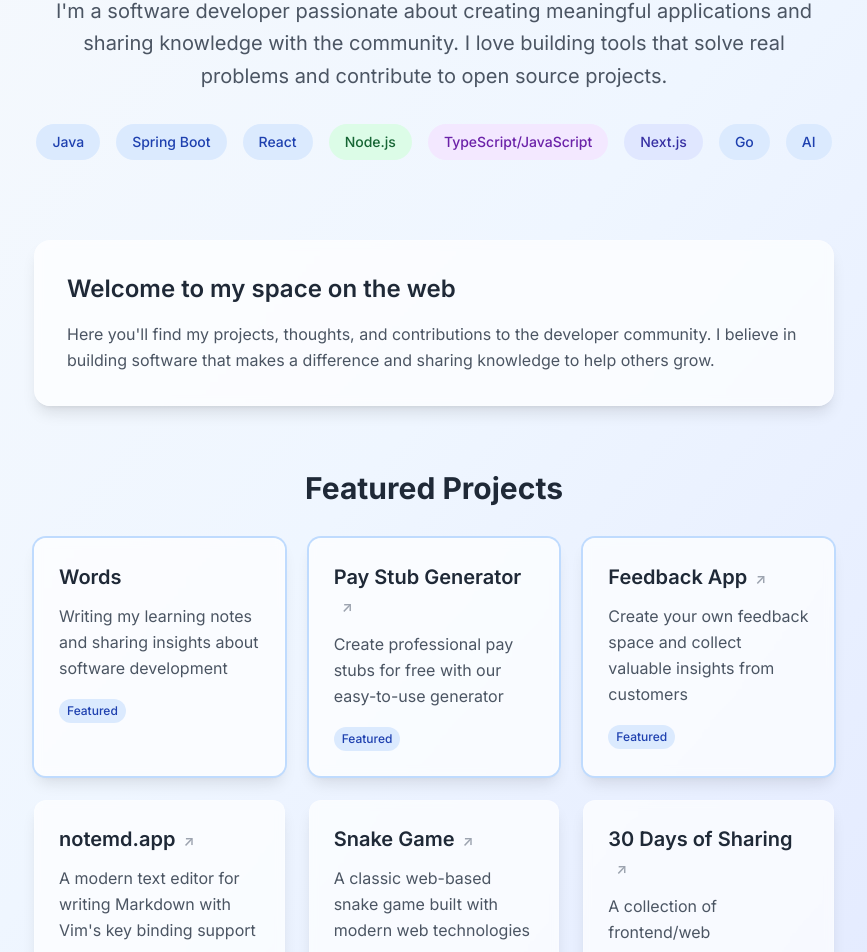
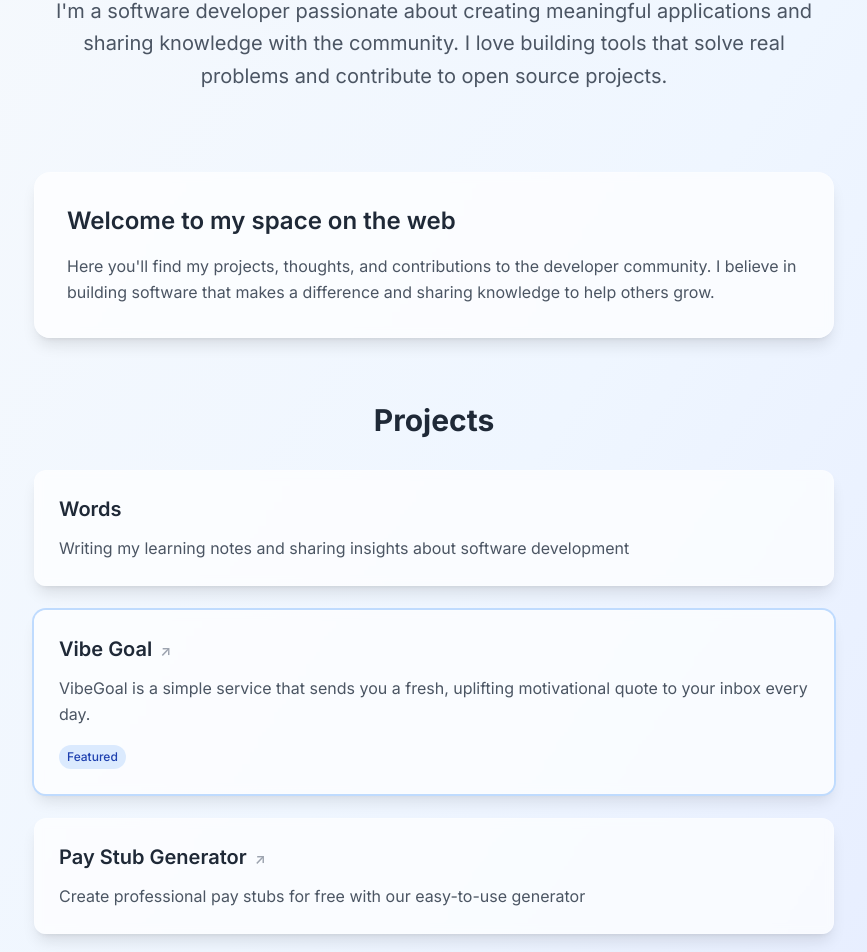
Before and after one commit to congdv/congdv.com, a Next.js app: page / in a window 1280 px wide. Shown: the part 456-1408 px from the top of the page, without its empty margins (206-1073 px from the left). Built offline with nearby package versions, Linux system fonts and the light colour scheme.

Commit message:
Improve the UI

```diff
--- a/package.json
+++ b/package.json
@@ -7,7 +7,8 @@
     "build": "next build",
     "start": "next start",
     "lint": "next lint",
-    "pre-commit": "lint-staged"
+    "pre-commit": "lint-staged",
+    "format": "prettier --write ."
   },
   "dependencies": {
     "@mdx-js/loader": "^2.3.0",
--- a/src/components/BlogPost.tsx
+++ b/src/components/BlogPost.tsx
@@ -28,9 +28,7 @@ export default function BlogPost({
             <h1 className="text-3xl md:text-4xl font-bold text-gray-900 mb-4">
               {meta.title}
             </h1>
-            <time className="text-gray-500 font-mono text-sm">
-              {meta.date}
-            </time>
+            <time className="text-gray-500 font-mono text-sm">{meta.date}</time>
           </header>
 
           <article className="prose prose-lg max-w-none prose-headings:text-gray-900 prose-p:text-gray-700 prose-a:text-blue-600 prose-a:no-underline hover:prose-a:underline prose-strong:text-gray-900 prose-code:text-blue-600 prose-code:bg-blue-50 prose-code:px-1 prose-code:py-0.5 prose-code:rounded">
--- a/src/pages/_app.tsx
+++ b/src/pages/_app.tsx
@@ -11,7 +11,10 @@ export default function App({ Component, pageProps }: AppProps) {
     <>
       <Head>
         <title>Cong Dao - Software Developer</title>
-        <meta name="description" content="Personal website of Cong Dao, a software developer passionate about creating meaningful applications and sharing knowledge." />
+        <meta
+          name="description"
+          content="Personal website of Cong Dao, a software developer passionate about creating meaningful applications and sharing knowledge."
+        />
         <meta name="viewport" content="width=device-width, initial-scale=1" />
         <link rel="icon" href="/favicon.ico" />
       </Head>
@@ -61,7 +64,7 @@ export default function App({ Component, pageProps }: AppProps) {
               </Link>
             </div>
             <div className="text-gray-500 text-sm">
-              © {new Date().getFullYear()} Cong Dao. Built with AI.
+              © {new Date().getFullYear()} Cong Dao.
             </div>
           </div>
         </div>
--- a/src/pages/_document.tsx
+++ b/src/pages/_document.tsx
@@ -6,7 +6,11 @@ export default function Document() {
     <Html lang="en">
       <Head>
         <link rel="preconnect" href="https://fonts.googleapis.com" />
-        <link rel="preconnect" href="https://fonts.gstatic.com" crossOrigin="anonymous" />
+        <link
+          rel="preconnect"
+          href="https://fonts.gstatic.com"
+          crossOrigin="anonymous"
+        />
         <link
           href="https://fonts.googleapis.com/css2?family=Inter:wght@300;400;500;600;700&display=swap"
           rel="stylesheet"
--- a/src/pages/index.tsx
+++ b/src/pages/index.tsx
@@ -23,39 +23,42 @@ export default function Home() {
             Hi there, I&apos;m Cong!
           </h1>
           <p className="text-xl text-gray-600 max-w-3xl mx-auto leading-relaxed mb-8">
-            I&apos;m a software developer passionate about creating meaningful applications and sharing knowledge with the community.
-            I love building tools that solve real problems and contribute to open source projects.
+            I&apos;m a software developer passionate about creating meaningful
+            applications and sharing knowledge with the community. I love
+            building tools that solve real problems and contribute to open
+            source projects.
           </p>
-          <div className="flex flex-wrap justify-center gap-4">
-            <span className="px-4 py-2 bg-blue-100 text-blue-800 rounded-full text-sm font-medium">Java</span>
-            <span className="px-4 py-2 bg-blue-100 text-blue-800 rounded-full text-sm font-medium">Spring Boot</span>
-            <span className="px-4 py-2 bg-blue-100 text-blue-800 rounded-full text-sm font-medium">React</span>
-            <span className="px-4 py-2 bg-green-100 text-green-800 rounded-full text-sm font-medium">Node.js</span>
-            <span className="px-4 py-2 bg-purple-100 text-purple-800 rounded-full text-sm font-medium">TypeScript/JavaScript</span>
-            <span className="px-4 py-2 bg-indigo-100 text-indigo-800 rounded-full text-sm font-medium">Next.js</span>
-            <span className="px-4 py-2 bg-blue-100 text-blue-800 rounded-full text-sm font-medium">Go</span>
-            <span className="px-4 py-2 bg-blue-100 text-blue-800 rounded-full text-sm font-medium">AI</span>
-          </div>
         </div>
 
         {/* Welcome Section */}
         <div className="bg-white/70 backdrop-blur-sm rounded-2xl p-8 mb-16 shadow-lg border border-white/20">
-          <h2 className="text-2xl font-semibold text-gray-800 mb-4">Welcome to my space on the web</h2>
+          <h2 className="text-2xl font-semibold text-gray-800 mb-4">
+            Welcome to my space on the web
+          </h2>
           <p className="text-gray-600 leading-relaxed">
-            Here you&apos;ll find my projects, thoughts, and contributions to the developer community.
-            I believe in building software that makes a difference and sharing knowledge to help others grow.
+            Here you&apos;ll find my projects, thoughts, and contributions to
+            the developer community. I believe in building software that makes a
+            difference and sharing knowledge to help others grow.
           </p>
         </div>
 
-        {/* Projects Section */}
         <div className="mb-16">
-          <h2 className="text-3xl font-bold text-gray-800 mb-8 text-center">Featured Projects</h2>
-          <div className="grid gap-6 md:grid-cols-2 lg:grid-cols-3">
+          <h2 className="text-3xl font-bold text-gray-800 mb-8 text-center">
+            Projects
+          </h2>
+          <div className="flex flex-col gap-6">
             <ProjectCard
               title="Words"
               description="Writing my learning notes and sharing insights about software development"
               href="/words"
               isInternal={true}
+              featured={false}
+            />
+            <ProjectCard
+              title="Vibe Goal"
+              description="VibeGoal is a simple service that sends you a fresh, uplifting motivational quote to your inbox every day."
+              href="https://vibegoal.app"
+              isInternal={false}
               featured={true}
             />
             <ProjectCard
@@ -63,14 +66,14 @@ export default function Home() {
               description="Create professional pay stubs for free with our easy-to-use generator"
               href="https://stubify.congdv.com/"
               isInternal={false}
-              featured={true}
+              featured={false}
             />
             <ProjectCard
               title="Feedback App"
               description="Create your own feedback space and collect valuable insights from customers"
               href="https://feedback.congdv.com/"
               isInternal={false}
-              featured={true}
+              featured={false}
             />
             <ProjectCard
               title="notemd.app"
@@ -95,14 +98,19 @@ export default function Home() {
             />
           </div>
         </div>
-
       </main>
     </div>
   )
 }
 
 // Project Card Component
-function ProjectCard({ title, description, href, isInternal, featured }: {
+function ProjectCard({
+  title,
+  description,
+  href,
+  isInternal,
+  featured,
+}: {
   title: string
   description: string
   href: string
@@ -110,7 +118,11 @@ function ProjectCard({ title, description, href, isInternal, featured }: {
   featured?: boolean
 }) {
   return (
-    <div className={`group bg-white/70 backdrop-blur-sm rounded-xl p-6 shadow-lg border border-white/20 hover:shadow-xl transition-all duration-300 hover:-translate-y-1 ${featured ? 'ring-2 ring-blue-200' : ''}`}>
+    <div
+      className={`group bg-white/70 backdrop-blur-sm rounded-xl p-6 shadow-lg border border-white/20 hover:shadow-xl transition-all duration-300 hover:-translate-y-1 ${
+        featured ? 'ring-2 ring-blue-200' : ''
+      }`}
+    >
       <h3 className="text-xl font-semibold text-gray-800 mb-3 group-hover:text-blue-600 transition-colors">
         {isInternal ? (
           <Link href={href} className="hover:underline">
--- a/src/pages/words/index.tsx
+++ b/src/pages/words/index.tsx
@@ -19,7 +19,10 @@ export default function Words({ allPosts }: { allPosts: PostMetaData[] }) {
         <div className="bg-white/70 backdrop-blur-sm rounded-2xl p-8 shadow-lg border border-white/20">
           <div className="space-y-6">
             {allPosts.map((post) => (
-              <div key={post.key} className="flex items-center py-4 border-b border-gray-200 last:border-b-0">
+              <div
+                key={post.key}
+                className="flex items-center py-4 border-b border-gray-200 last:border-b-0"
+              >
                 <span className="text-sm text-gray-500 font-mono mr-6 min-w-[100px]">
                   {post.date}
                 </span>
--- a/src/posts/2025-01-02-2024-recap-family.mdx
+++ b/src/posts/2025-01-02-2024-recap-family.mdx
@@ -3,12 +3,10 @@ title: '2024 Recap: Family'
 date: '2025-01-02'
 ---
 
-
-
 This year has brought me a sense of stability in term of work and family. One of the most memorable events of 2024 was my
 trip to Vietnam.
 
-After living  in Canada for 6 years, I finally visited my family. I felt reconnection when I had a chance to meet many people
+After living in Canada for 6 years, I finally visited my family. I felt reconnection when I had a chance to meet many people
 that I had nearly forgotten about. Also, I witnessed how much had changed in my home country from buildings, road and people.
 
 2024 also brought me many moments when I see my former coworkers and friends lose their job, that made me question myself about
@@ -19,6 +17,7 @@ taught me about valuable lessons about database design, user features, and chall
 other is a [simpler web application](http://stubify.congdv.com) designed for my sister business.
 
 Here are some highlights:
+
 - Travel to Vietnam
 - Launched 2 projects
 - Moved to new city and new apartment
--- a/src/styles/globals.scss
+++ b/src/styles/globals.scss
@@ -12,7 +12,9 @@
   }
 
   body {
-    font-family: 'Inter', -apple-system, BlinkMacSystemFont, 'Segoe UI', 'Roboto', 'Oxygen', 'Ubuntu', 'Cantarell', 'Fira Sans', 'Droid Sans', 'Helvetica Neue', sans-serif;
+    font-family: 'Inter', -apple-system, BlinkMacSystemFont, 'Segoe UI',
+      'Roboto', 'Oxygen', 'Ubuntu', 'Cantarell', 'Fira Sans', 'Droid Sans',
+      'Helvetica Neue', sans-serif;
     -webkit-font-smoothing: antialiased;
     -moz-osx-font-smoothing: grayscale;
   }
```
